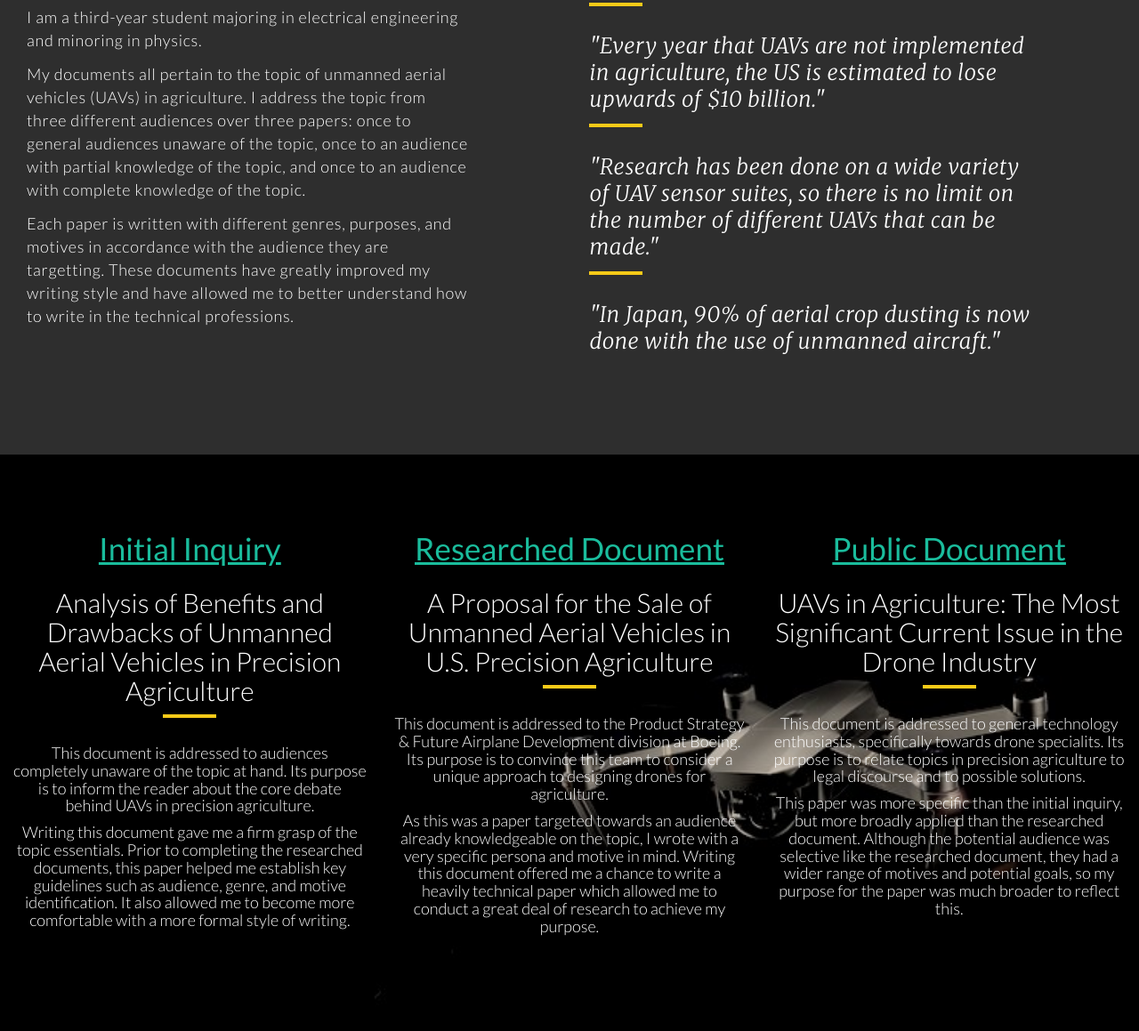
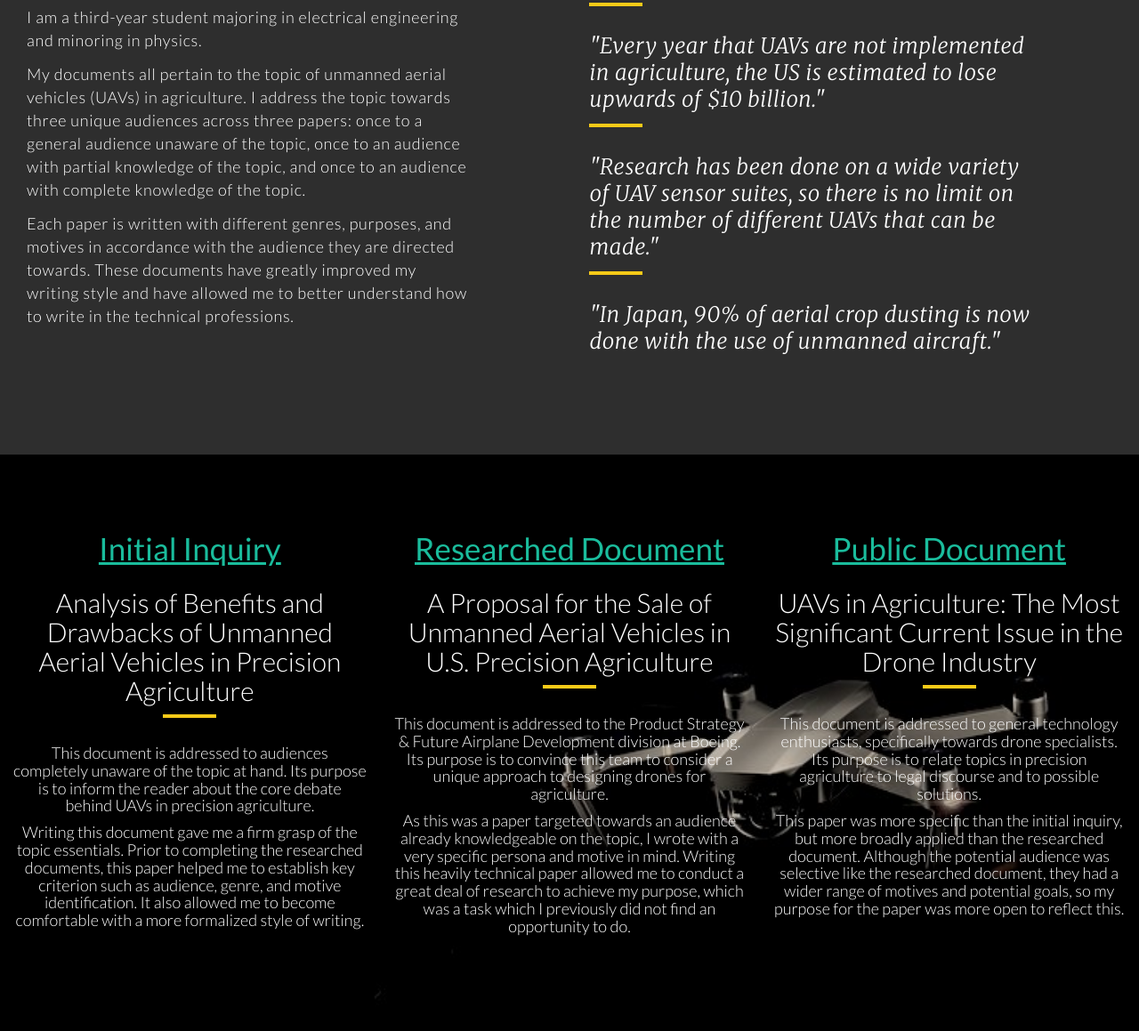
Before and after one commit to parth815/engw3302, a plain HTML site: page index.html in a window 1280 px wide. Shown: the part 931-2090 px from the top of the page at 89% size. Drawn offline with Linux system fonts and the light colour scheme.

Commit message:
Add files via upload
Text changes

```diff
--- a/index.html
+++ b/index.html
@@ -55,8 +55,8 @@
         <h1>About Me</h1>
         <div class="hr-s"></div>
         <p>I am a third-year student majoring in electrical engineering and minoring in physics.</p>
-        <p>My documents all pertain to the topic of unmanned aerial vehicles (UAVs) in agriculture. I address the topic from three different audiences over three papers: once to general audiences unaware of the topic, once to an audience with partial knowledge of the topic, and once to an audience with complete knowledge of the topic.</p>
-        <p>Each paper is written with different genres, purposes, and motives in accordance with the audience they are targetting. These documents have greatly improved my writing style and have allowed me to better understand how to write in the technical professions.</p>
+        <p>My documents all pertain to the topic of unmanned aerial vehicles (UAVs) in agriculture. I address the topic towards three unique audiences across three papers: once to a general audience unaware of the topic, once to an audience with partial knowledge of the topic, and once to an audience with complete knowledge of the topic.</p>
+        <p>Each paper is written with different genres, purposes, and motives in accordance with the audience they are directed towards. These documents have greatly improved my writing style and have allowed me to better understand how to write in the technical professions.</p>
       </div>
       <div class="col-md-5 col-md-offset-1">
         <h1>Quotation Selections from Papers</h1>
@@ -101,21 +101,21 @@
         <h2>Analysis of Benefits and Drawbacks of Unmanned Aerial Vehicles in Precision Agriculture</h2>
         <div class="hr-s aligncenter"></div>
         <h4>This document is addressed to audiences completely unaware of the topic at hand. Its purpose is to inform the reader about the core debate behind UAVs in precision agriculture.</h4>
-        <h4>Writing this document gave me a firm grasp of the topic essentials. Prior to completing the researched documents, this paper helped me establish key guidelines such as audience, genre, and motive identification. It also allowed me to become more comfortable with a more formal style of writing.</h4>
+        <h4>Writing this document gave me a firm grasp of the topic essentials. Prior to completing the researched documents, this paper helped me to establish key criterion such as audience, genre, and motive identification. It also allowed me to become comfortable with a more formalized style of writing.</h4>
       </div>
       <div class="col-md-4">
         <a href="img/unit3_final.pdf" style="font-size: 35px; text-decoration: underline">Researched Document</a>
         <h2>A Proposal for the Sale of Unmanned Aerial Vehicles in U.S. Precision Agriculture</h2>
         <div class="hr-s aligncenter"></div>
         <h4>This document is addressed to the Product Strategy & Future Airplane Development division at Boeing. Its purpose is to convince this team to consider a unique approach to designing drones for agriculture.</h4>
-        <h4>As this was a paper targeted towards an audience already knowledgeable on the topic, I wrote with a very specific persona and motive in mind. Writing this document offered me a chance to write a heavily technical paper which allowed me to conduct a great deal of research to achieve my purpose. </h4>
+        <h4>As this was a paper targeted towards an audience already knowledgeable on the topic, I wrote with a very specific persona and motive in mind. Writing this heavily technical paper allowed me to conduct a great deal of research to achieve my purpose, which was a task which I previously did not find an opportunity to do. </h4>
       </div>
       <div class="col-md-4">
         <a href="img/unit4_final.pdf" style="font-size: 35px; text-decoration: underline">Public Document</a>
         <h2>UAVs in Agriculture: The Most Significant Current Issue in the Drone Industry</h2>
         <div class="hr-s aligncenter"></div>
-        <h4>This document is addressed to general technology enthusiasts, specifically towards drone specialits. Its purpose is to relate topics in precision agriculture to legal discourse and to possible solutions.</h4>
-        <h4>This paper was more specific than the initial inquiry, but more broadly applied than the researched document. Although the potential audience was selective like the researched document, they had a wider range of motives and potential goals, so my purpose for the paper was much broader to reflect this. </h4>
+        <h4>This document is addressed to general technology enthusiasts, specifically towards drone specialists. Its purpose is to relate topics in precision agriculture to legal discourse and to possible solutions.</h4>
+        <h4>This paper was more specific than the initial inquiry, but more broadly applied than the researched document. Although the potential audience was selective like the researched document, they had a wider range of motives and potential goals, so my purpose for the paper was more open to reflect this. </h4>
       </div>
     </div>
   </div>
```
